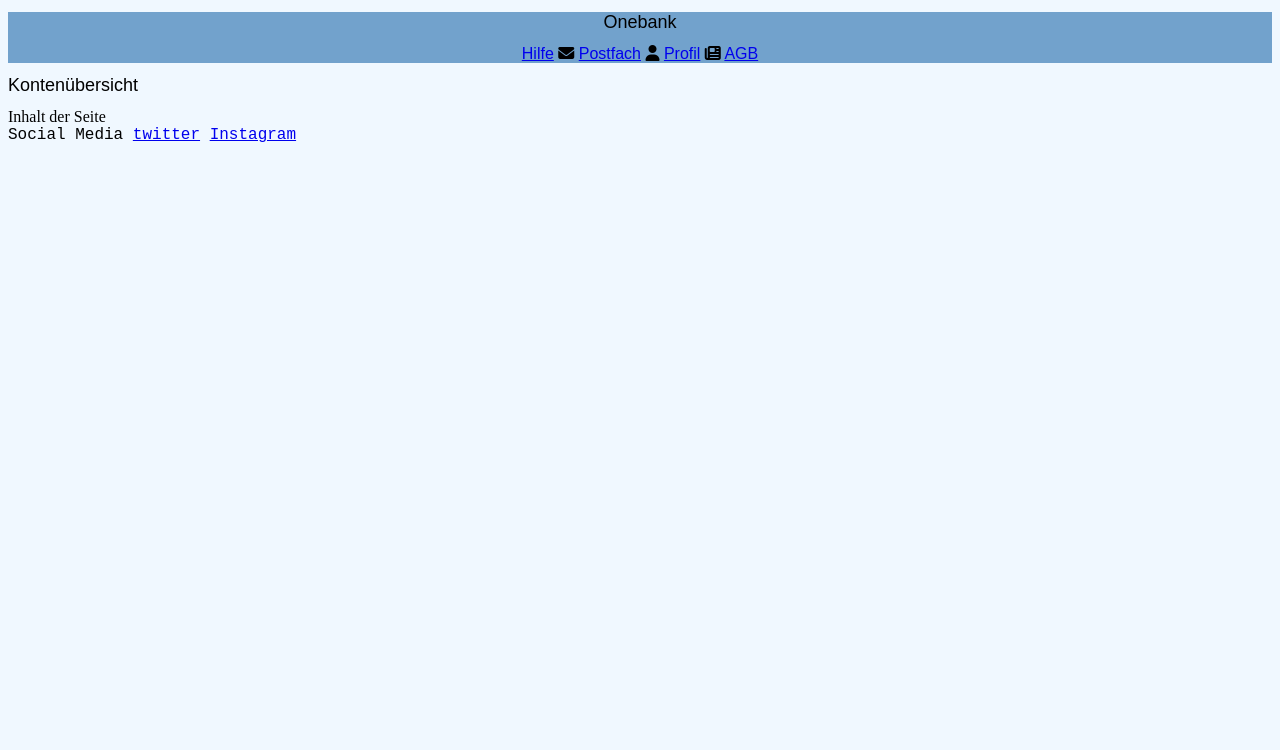
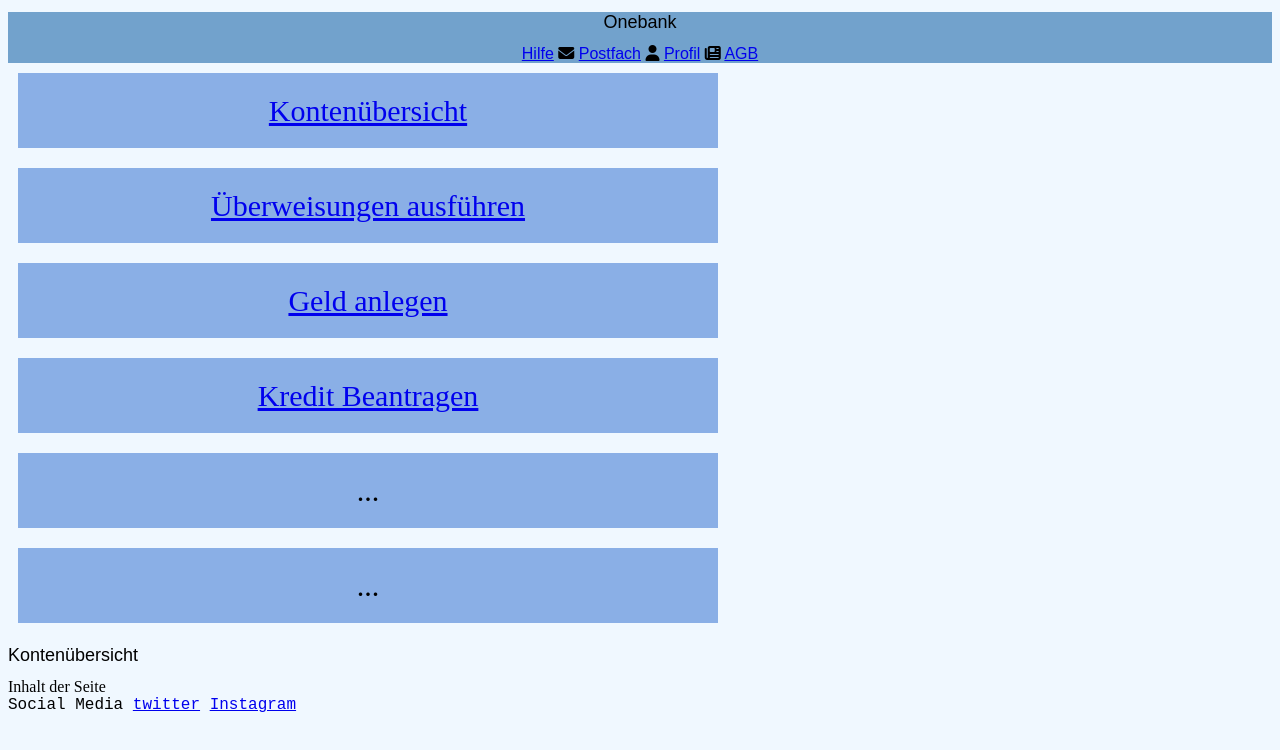
Before and after one commit to Oc156409/One-Bank, a plain HTML site: page index.html in a window 1280 px wide. Drawn offline with Linux system fonts and the light colour scheme.

Commit message:
div gemacht und kontenpüberciht

```diff
--- a/index.html
+++ b/index.html
@@ -10,7 +10,9 @@
     <title>One-Bank</title>
 </head>
 <body>
+
     <header>
+
         <aglin><center><h1>Onebank</h1></center></aglin>
         <nav>
 
@@ -26,6 +28,17 @@
         </nav>
 
     </header>
+
+    <!--Der Flex Container zeigt alle enthaltenen DIVs an. je nach auflösung werden die DIVs passend angeordnet.-->
+    <div class="flex-container">
+        <div><a href="Kontenübersciht.html">Kontenübersicht</a></div>
+        <div><a href="überweisungAusführen.html">Überweisungen ausführen</a></div>
+        <div><a href="Geldanlegen.html">Geld anlegen</a></div>
+        <div><a href="KreditBeantragen.html">Kredit Beantragen</a></div>
+        <div>...</div>
+        <div>...</div>
+    </div>
+
 <h1>Kontenübersicht</h1>
 Inhalt der Seite
 
--- a/styles.css
+++ b/styles.css
@@ -22,9 +22,20 @@ body{
     background-color: aliceblue;
 }
 
+
+/* folgende Style wirkt auf eine class namens flex-container
+eine Class wird in der styles.css immer mit einem fürhenden Punkt dargestellt*/
+
+.flex-container {
+    display: flex;
+    flex-wrap: wrap ;
+    background-color: aliceblue;
+
+}
+/* Der Folgende Style wirkt auf alle DIVs innerhalb eines flex-containers*/
 .flex-container > div {
-    background-color: #f1f1f1;
-    width: 100px;
+    background-color: #8aafe6;
+    width: 700px;
     margin: 10px;
     text-align: center;
     line-height: 75px;
```
